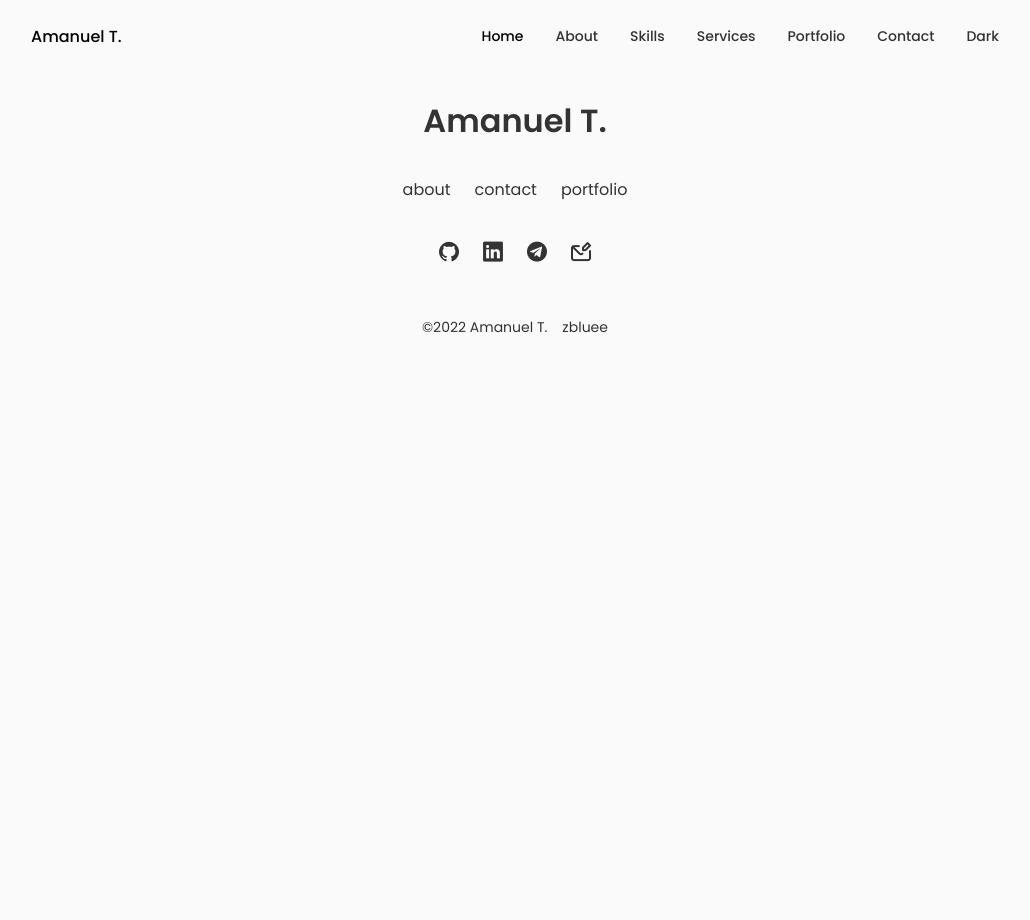
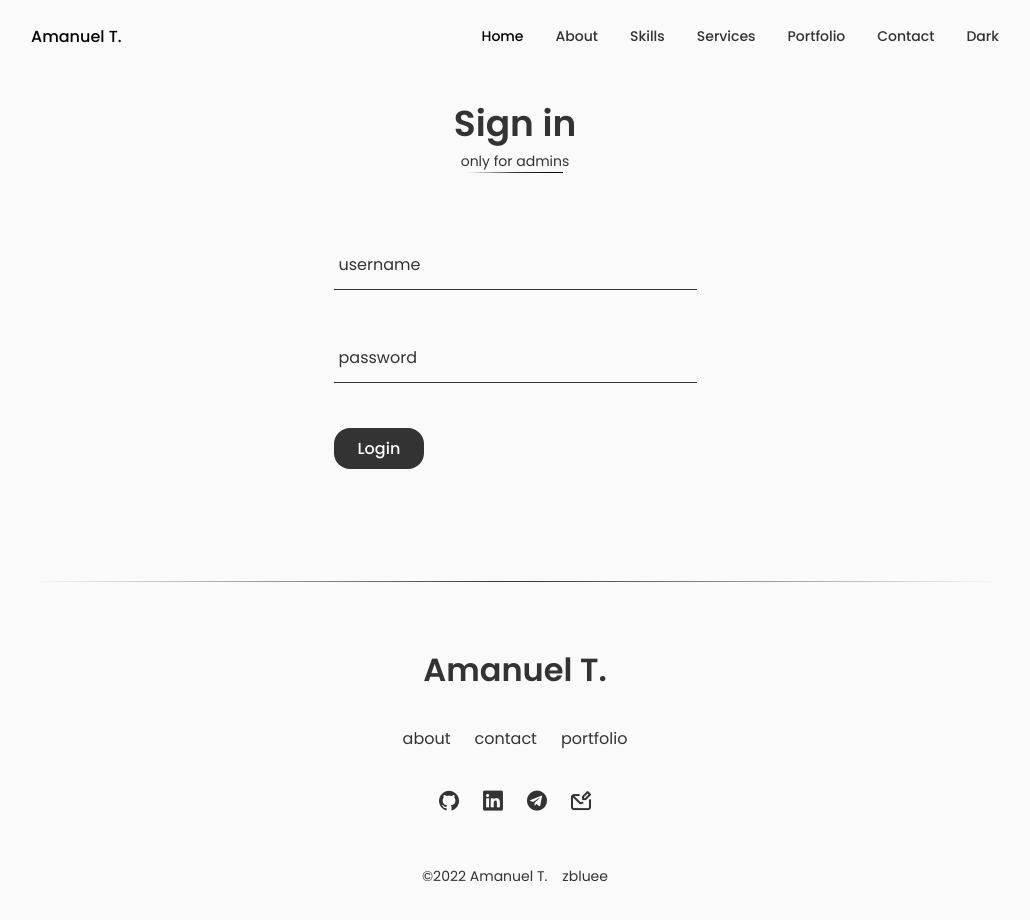
Before and after one commit to zbluee/portfolio, a React (Create React App) app in the folder client/: page /signin in a window 1280 px wide. Shown: the top 920 px of the page, without its empty margins (125-1155 px from the left). Before the commit the page ends 800 px from the top, so only its background shows below. Built offline with nearby package versions, Linux system fonts and the light colour scheme.

Commit message:
add signin and admin pages

```diff
--- a/client/src/App.js
+++ b/client/src/App.js
@@ -1,24 +1,43 @@
 import React from "react";
 import "./App.css";
-import { Route, Routes } from "react-router-dom";
+import { Navigate, Route, Routes } from "react-router-dom";
 import { connect } from "react-redux";
 import { createStructuredSelector } from "reselect";
 import { selectToggleTheme } from "./redux/header/header.selectors";
+import { selectCurrentUser } from "./redux/user/user.selector"
+import { setCurrentUser } from "./redux/user/user.action"
 import Header from "./components/header/header.component";
 import Main from "./pages/main/main.page";
 import Contact from "./pages/contact/contact-component";
 import Footer from "./components/footer/footer.component";
 import ScrollUp from "./components/scroll-up/scroll-up.component";
+import SignIn from "./pages/sign-in/sign-in.component";
+import NotFound from "./pages/not-found/not-found.component";
+import Admin from "./pages/admin/admin.component";
 
 class App extends React.Component {
+
+  componentDidMount() {
+    this.getAuthStatus();
+  }
+  getAuthStatus() {
+    const authStatus = JSON.parse(localStorage.getItem("authStatus"));
+    if (authStatus && authStatus.signedIn) {
+      this.props.setCurrentUser({ signedIn: true, token: authStatus.token })
+    }
+  }
   render() {
-    const { toggleTheme } = this.props;
+    const { toggleTheme, currentUser } = this.props;
+    console.log(currentUser);
     return (
       <div className={toggleTheme ? "dark-theme" : ""}>
         <Header />
         <Routes>
           <Route path="/" element={<Main />} />
           <Route path="/contact" element={<Contact />} />
+          <Route path="/signin" element={ currentUser ? <Navigate to="/admin" replace /> : <SignIn />} />
+          <Route path="/admin" element={ currentUser ?  <Admin /> : <Navigate to="/signin" replace/>} />
+          <Route path="*" element={<NotFound />} />
         </Routes>
         <Footer />
         <ScrollUp />
@@ -29,5 +48,11 @@ class App extends React.Component {
 
 const mapStateToProps = createStructuredSelector({
   toggleTheme: selectToggleTheme,
+  currentUser: selectCurrentUser,
 });
-export default connect(mapStateToProps)(App);
+
+const mapDispatchToProps = (dispatch) => ({
+  setCurrentUser: (user) => dispatch(setCurrentUser(user)),
+});
+
+export default connect(mapStateToProps, mapDispatchToProps)(App);
--- /dev/null
+++ b/client/src/pages/admin/admin.component.jsx
@@ -0,0 +1,22 @@
+import React from "react";
+import { useNavigate } from "react-router-dom";
+
+const Admin = () => {
+  const navigate = useNavigate();
+
+  return (
+    <div>
+      <h1>Admin page</h1>
+      <button
+        onClick={() => {
+          localStorage.clear("authStatus");
+          navigate("/", { replace: true });
+        }}
+      >
+        log out
+      </button>
+    </div>
+  );
+};
+
+export default Admin;
--- /dev/null
+++ b/client/src/pages/sign-in/sign-in.component.jsx
@@ -0,0 +1,95 @@
+import React from "react";
+import "./sign-in.styles.css";
+import { connect } from "react-redux";
+import { createStructuredSelector } from "reselect";
+import { selectCurrentUser } from "../../redux/user/user.selector";
+import { setCurrentUser } from "../../redux/user/user.action";
+import FormInput from "../../components/form-input/form-input.component";
+import axios from "axios";
+import { Navigate } from "react-router-dom";
+
+class SignIn extends React.Component {
+  constructor(props) {
+    super(props);
+    this.state = {
+      username: "",
+      password: "",
+      failedSubmitMsg: "",
+    };
+  }
+
+  handleChange = (event) => {
+    const { name, value } = event.target;
+    this.setState({ [name]: value }, () => console.log(this.state));
+  };
+
+  handleSubmit = async (event) => {
+    event.preventDefault();
+    const { username, password } = this.state;
+
+    try {
+      const url = "http://localhost:3001/api/v1/auth/login";
+      const res = await axios.post(url, { username, password });
+      localStorage.setItem(
+        "authStatus",
+        JSON.stringify({ signedIn: true, token: res.data.token })
+      );
+      this.props.setCurrentUser({ signedIn: true, token: res.data.token });
+      this.setState({ username: "", password: "" });
+    } catch (error) {
+      this.setState({
+        failedSubmitMsg:
+          error.response?.data?.msg ||
+          "An error occured while sending your message, please try again",
+      });
+    }
+  };
+  render() {
+    const { username, password, failedSubmitMsg } = this.state;
+    return !this.props.currentUser ? (
+      <section className="section signin" id="signin">
+        <h2 className="section-title">Sign in</h2>
+        <p className="section-subtitle mg-0">only for admins</p>
+        <hr className="title-underline mg-0" />
+        <div className="sign-in-container container grid">
+          <p className={failedSubmitMsg ? "failed-msg" : ""}>
+            {failedSubmitMsg}
+          </p>
+          <form onSubmit={this.handleSubmit}>
+            <FormInput
+              name="username"
+              type="text"
+              label="username"
+              value={username}
+              handleChange={this.handleChange}
+              required
+            />
+            <FormInput
+              name="password"
+              type="password"
+              label="password"
+              value={password}
+              handleChange={this.handleChange}
+              required
+            />
+            <button type="submit" className="button button-flex login">
+              Login
+            </button>
+          </form>
+        </div>
+      </section>
+    ) : (
+      <Navigate to="/admin" replace />
+    );
+  }
+}
+
+const mapStateToProps = createStructuredSelector({
+  currentUser: selectCurrentUser,
+});
+
+const mapDispatchToProps = (dispatch) => ({
+  setCurrentUser: (user) => dispatch(setCurrentUser(user)),
+});
+
+export default connect(mapStateToProps, mapDispatchToProps)(SignIn);
--- /dev/null
+++ b/client/src/pages/sign-in/sign-in.styles.css
@@ -0,0 +1,51 @@
+.mg-0 {
+  margin: 0 auto 0;
+}
+
+.sign-in-container {
+  grid-template-columns: max-content;
+  justify-content: center;
+  margin-bottom: 3rem;
+}
+
+.section-subtitle {
+  color: var(--title-color);
+}
+
+button.login {
+  padding: 0.5rem 1.5rem;
+}
+
+.success-msg,
+.failed-msg {
+  background-color: var(--box-background-color);
+  font-size: var(--small-font-size);
+  border-radius: 4px;
+  position: relative;
+  top: 3.5rem;
+}
+
+.success-msg {
+  color: #28a745;
+}
+
+.failed-msg {
+  color: #dc3545;
+}
+
+/* Breakpoints  */
+/* For small devices  */
+
+@media screen and (max-width: 576px) {
+  .sign-in-container {
+    width: auto;
+  }
+}
+
+/* For medium devices  */
+@media screen and (max-width: 768px) {
+  .sign-in-container {
+    grid-template-columns: 1fr;
+    row-gap: 3rem;
+  }
+}
```
Also changed, not shown: client/src/pages/admin/admin.styles.css (added).
